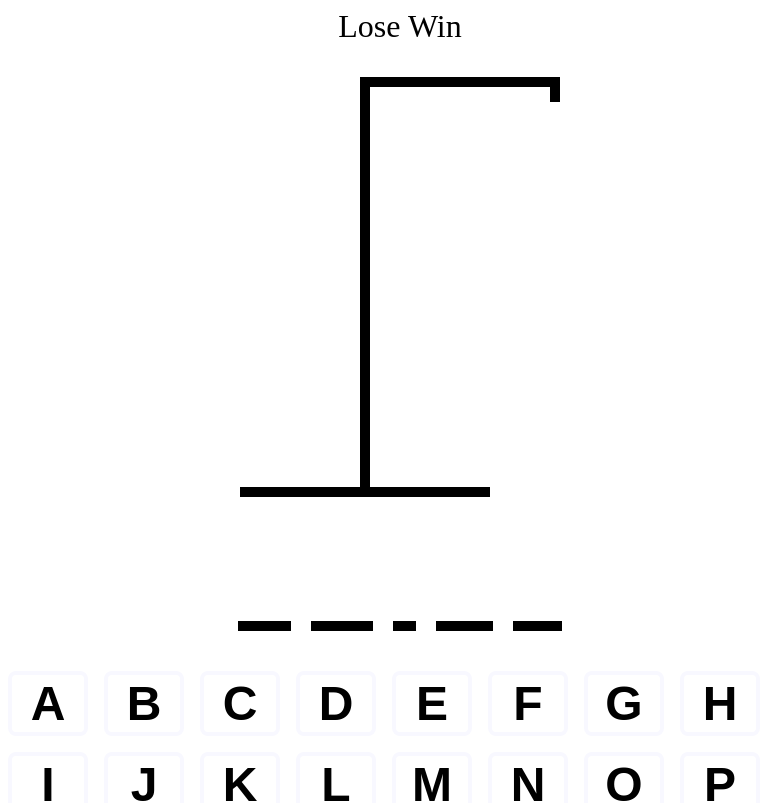
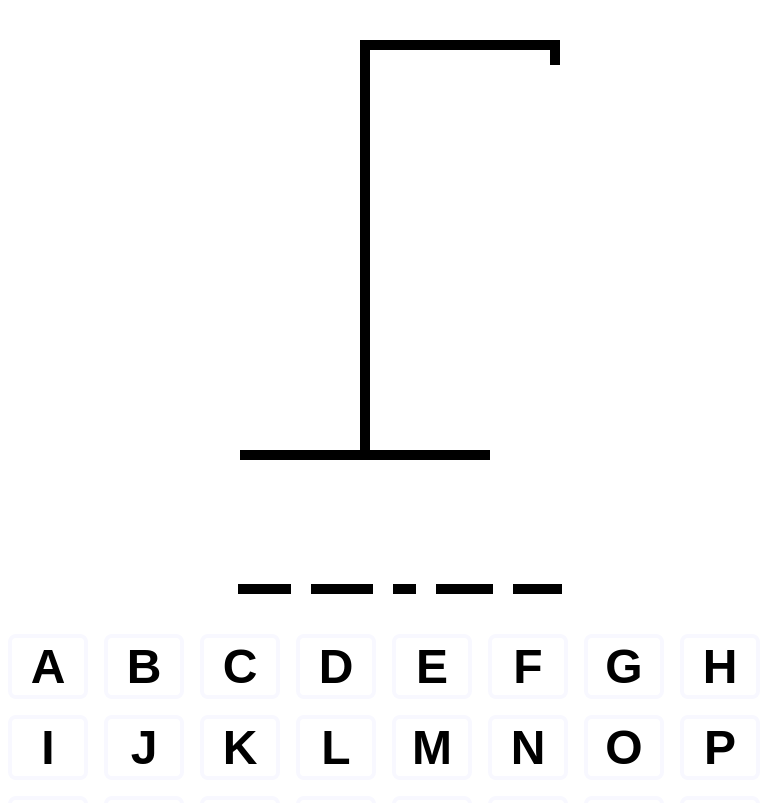
Before and after one commit to seanecal/hangman-game, a React (Vite) app in the folder aHangmanGame/: page / in a window 1280 px wide. Shown: the top 803 px of the page, without its empty margins (240-1006 px from the left). Built offline with nearby package versions, Linux system fonts and the light colour scheme.

Commit message:
text stating lose/win applied

```diff
--- a/aHangmanGame/src/App.tsx
+++ b/aHangmanGame/src/App.tsx
@@ -11,6 +11,9 @@ function App() {
   const [guessedLetters, setGuessedLetters] = useState<string[]>([])
 
   const incorrectLetters = guessedLetters.filter(letter => !wordToGuess.includes(letter))
+
+  const isLoser = incorrectLetters.length >= 6
+  const isWinner = wordToGuess.split("").every(letter => guessedLetters.includes(letter))
 
   const addGuessedLetter = useCallback((letter:string) => {
     if (guessedLetters.includes(letter)) return
@@ -45,7 +48,8 @@ function App() {
     }}
     >
       <div style={{fontSize: "2rem", textAlign: "center"}}>
-       Lose Win
+        {isLoser && "You lost!"}
+        {isWinner && "You won!"}
       </div>
       <HangmanDrawing numberOfWrongGuesses = { incorrectLetters.length }/>
       <HangmanWord guessedLetters = {guessedLetters} wordToGuess={wordToGuess}/>
```
